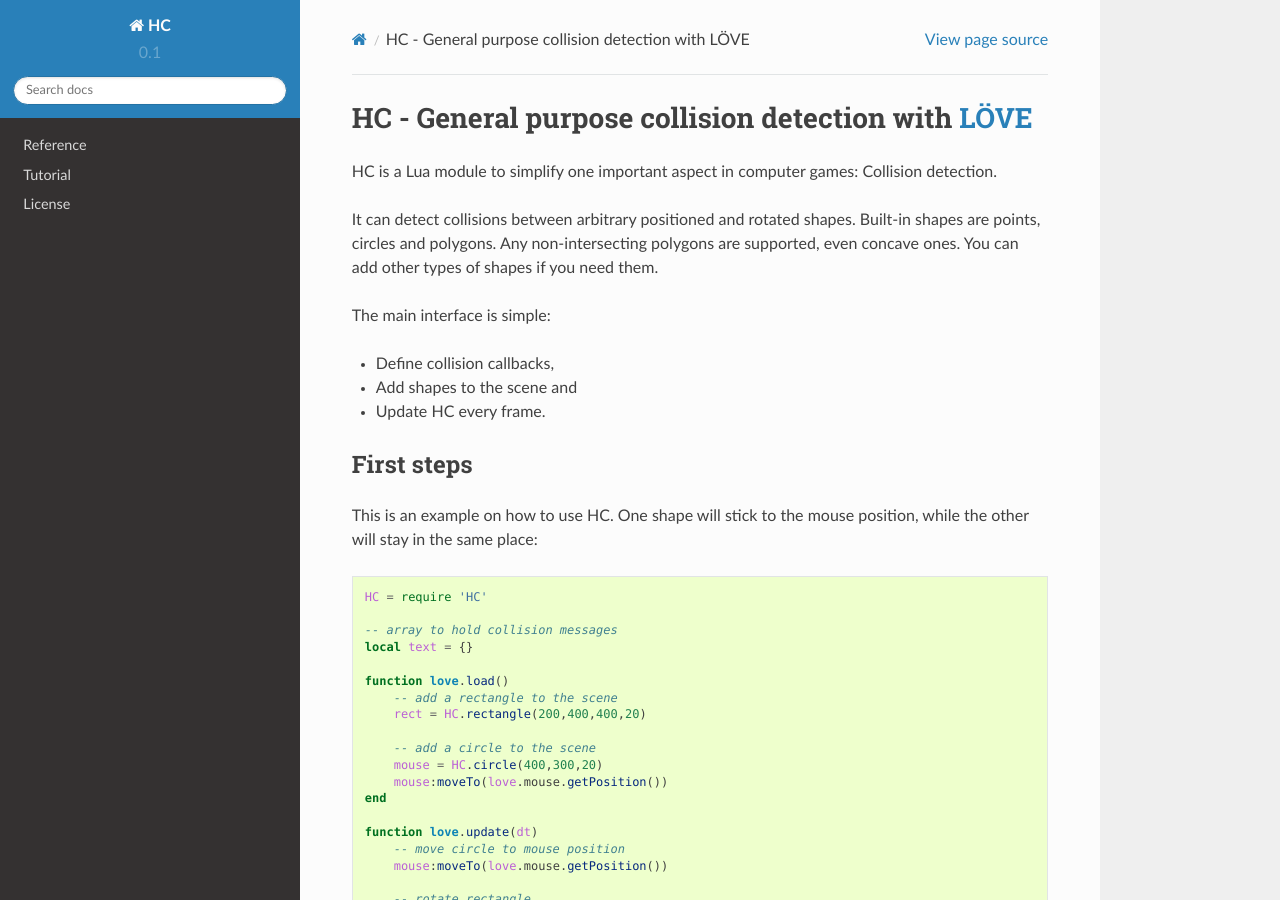
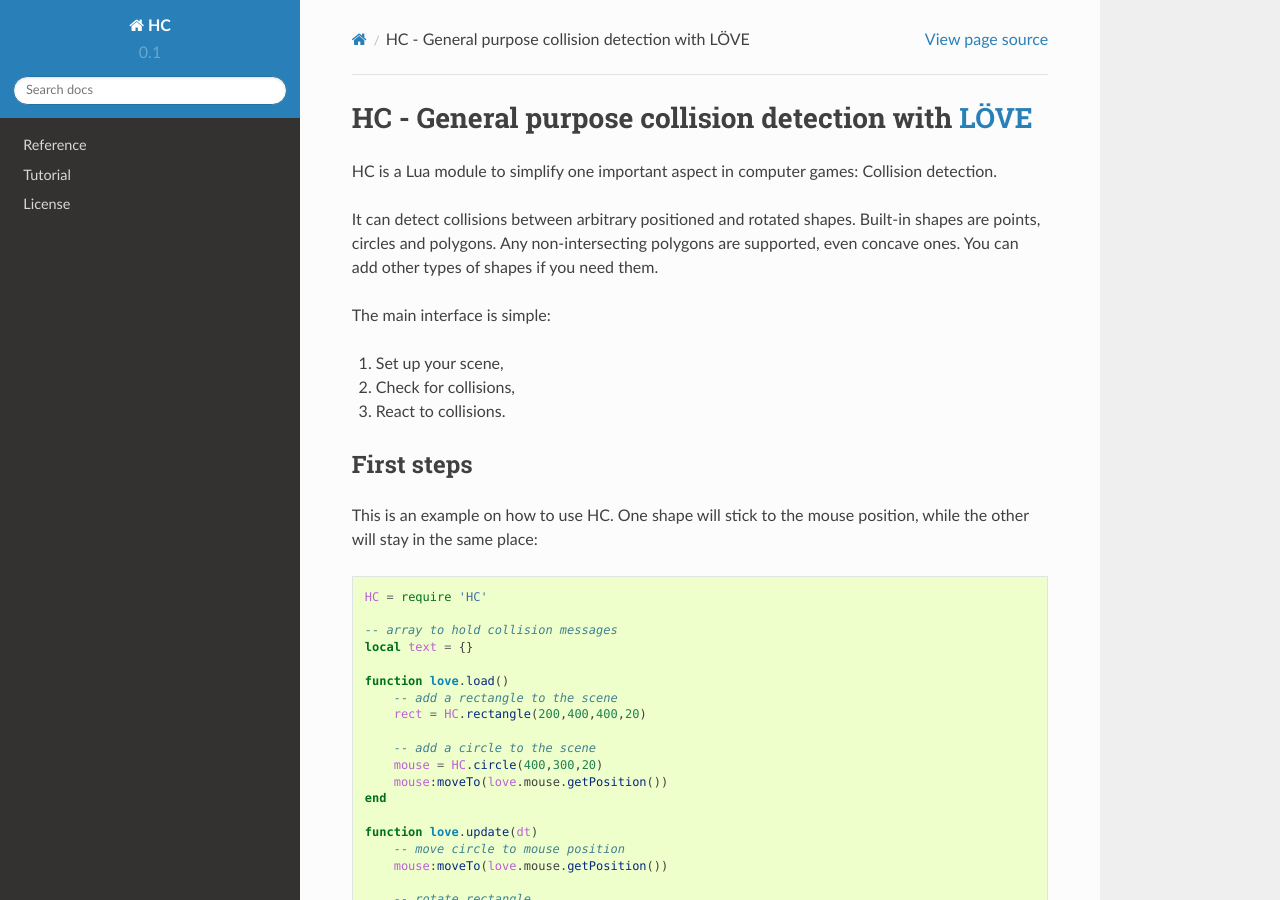
Before and after one commit to vrld/HC, a Sphinx documentation site: the page built from docs/index.rst, in a window 1280 px wide and 900 px high. Built offline with Sphinx 7.4.7 and the Read the Docs theme 2.0.0, drawn with Linux system fonts in a browser that asks for light colours; pages that are not in the unit, such as notebooks, are missing from menus.

Commit message:
Fix documentation

```diff
--- a/docs/index.rst
+++ b/docs/index.rst
@@ -16,9 +16,9 @@
 
 The main interface is simple:
 
-- Define collision callbacks,
-- Add shapes to the scene and
-- Update HC every frame.
+1. Set up your scene,
+2. Check for collisions,
+3. React to collisions.
 
 First steps
 -----------
```
